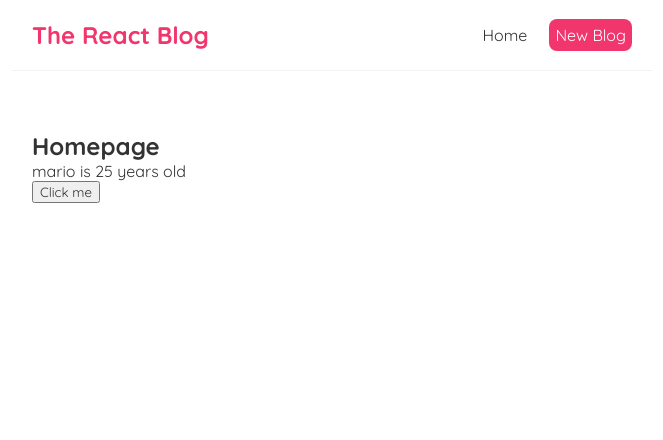
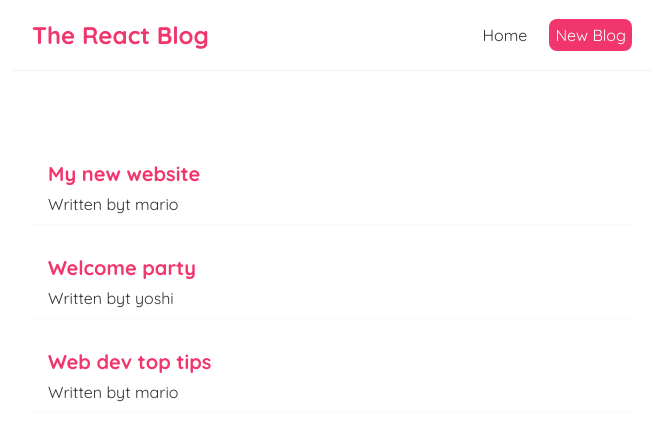
Before and after one commit to Johnnysky2700/react-blog, a React (Create React App) app: page / in a window 1280 px wide. Shown: the top 440 px of the page, without its empty margins (308-971 px from the left). Built offline with nearby package versions, Linux system fonts and the light colour scheme.

Commit message:
outputting lists

```diff
--- a/src/Home.js
+++ b/src/Home.js
@@ -1,20 +1,19 @@
 import { useState } from "react";
 
 const Home = () => {
-    // let name = 'mario';
-    const [name, setName] = useState('mario');
-    const [age, setAge] = useState(25)
-
-    const handleClick = () => {
-        setName('luigi');
-        setAge(30);
-    }
-
+    const [blogs, setBlogs] = useState([
+        { title: 'My new website', body: 'lorem ipsum...', author: 'mario', id: 1 },
+        { title: 'Welcome party', body: 'lorem ipsum...', author: 'yoshi', id: 2 },
+        { title: 'Web dev top tips', body: 'lorem ipsum...', author: 'mario', id: 3 }
+    ]);
     return (
         <div className="home">
-            <h2>Homepage</h2>
-            <p>{ name } is { age } years old</p>
-            <button onClick={handleClick}>Click me</button>
+            {blogs.map((blog) => (
+                <div className="blog-preview" key={blog.id}>
+                    <h2>{ blog.title }</h2>
+                    <p>Written byt { blog.author }</p>
+                </div>
+            ))}
         </div>
      );
 }
--- a/src/index.css
+++ b/src/index.css
@@ -39,3 +39,20 @@
   margin: 40px auto;
   padding: 20px;
 }
+
+/* blog previews / list */
+.blog-preview{
+  padding: 10px 16px;
+  margin: 20px 0;
+  border-bottom: 1px solid #fafafa;
+}
+
+.blog-preview:hover{
+  box-shadow: 1px 3px 5px rgba(0,0,0,0.1);
+}
+
+.blog-preview h2{
+  font-size: 20px;
+  color: #f1356d;
+  margin-bottom: 8px;
+}
```
